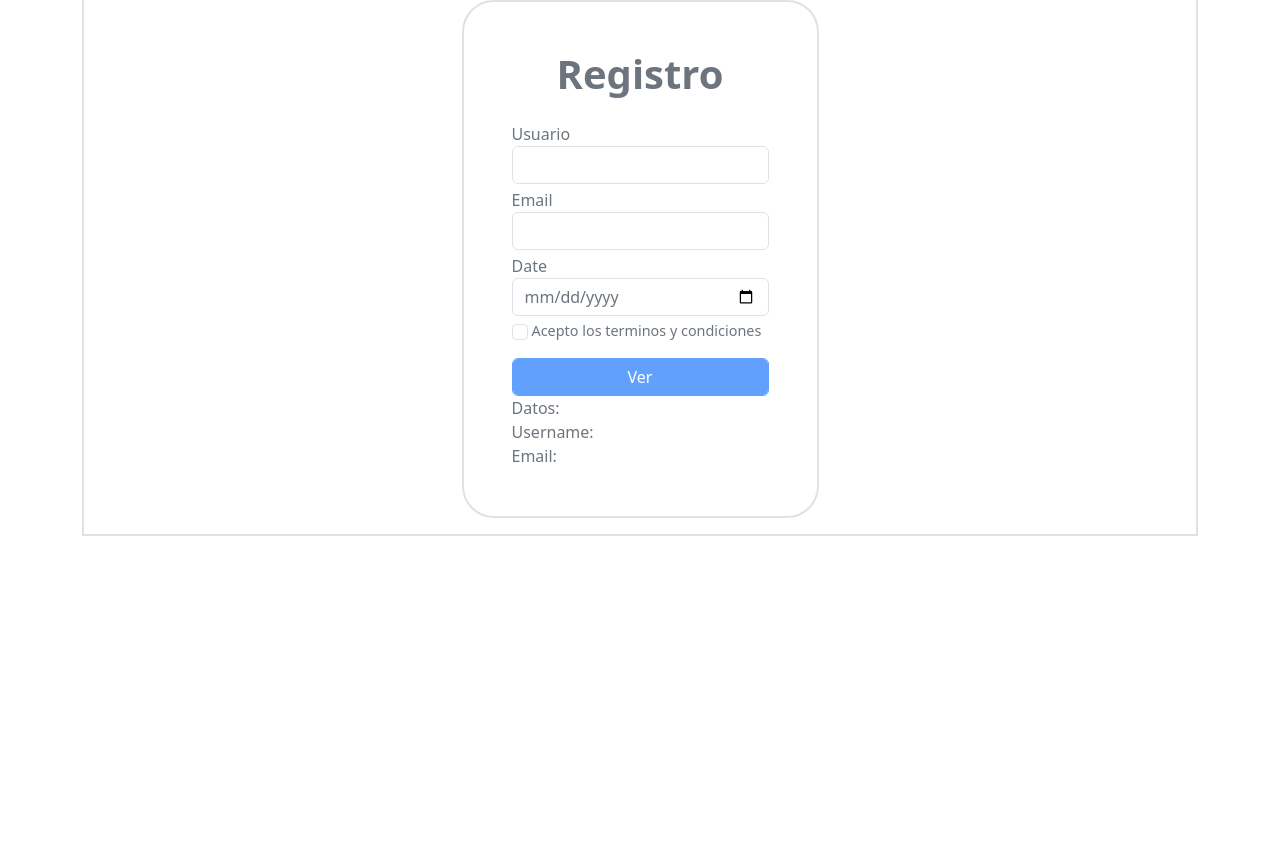
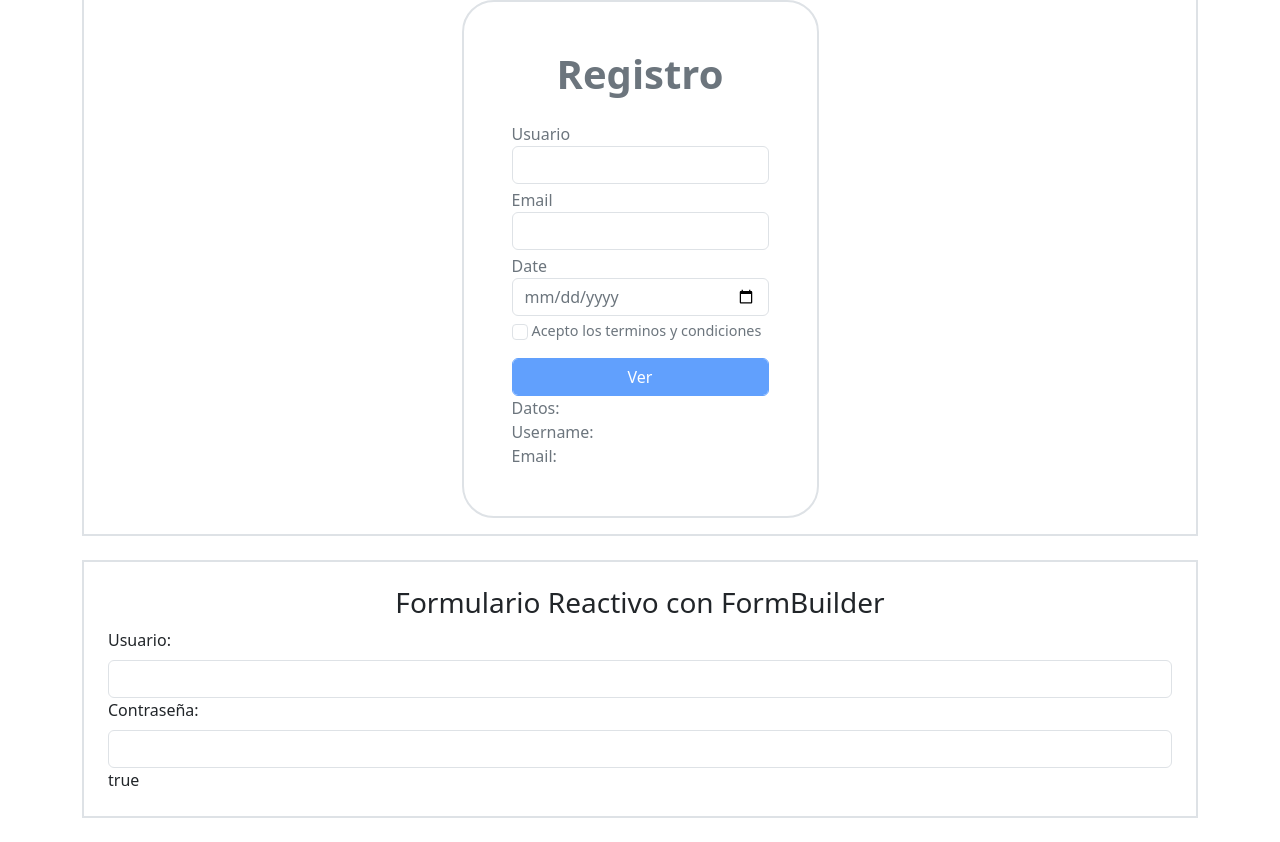
Before and after one commit to SierraJCode/Practica-Angular, an Angular app: page / in a window 1280 px wide. Shown: the part 1854-2696 px from the top of the page. Before the commit the page ends 2406 px from the top, so only its background shows below. Built offline with nearby package versions, Linux system fonts and the light colour scheme.

Commit message:
Acabando FormBuilder

```diff
--- a/src/app/app.component.html
+++ b/src/app/app.component.html
@@ -6,4 +6,5 @@
   <app-propertybinding></app-propertybinding>
   <app-loginform></app-loginform>
   <app-validacion></app-validacion>
+  <app-formbuilder></app-formbuilder>
 </div>
--- a/src/app/app.component.ts
+++ b/src/app/app.component.ts
@@ -7,13 +7,14 @@ import { PropertybindingComponent } from './propertybinding/propertybinding.comp
 import { LoginformComponent } from './loginform/loginform.component';
 import { ValidacionComponent } from './validacion/validacion.component';
 import { FormularioReactivoComponent } from './formulario-reactivo/formulario-reactivo.component';
+import { FormbuilderComponent } from './formbuilder/formbuilder.component';
 
 @Component({
   selector: 'app-root',
   standalone: true,
   imports: [RouterOutlet, InterpolacionComponent, ClassbindingComponent,
   PropertybindingComponent, LoginformComponent,ValidacionComponent,
-  FormularioReactivoComponent,],
+  FormularioReactivoComponent, FormbuilderComponent],
   templateUrl: './app.component.html',
   styleUrl: './app.component.scss'
 })
--- /dev/null
+++ b/src/app/children/children.component.html
@@ -0,0 +1 @@
+<p>children works!</p>
--- a/src/app/classbinding/classbinding.component.html
+++ b/src/app/classbinding/classbinding.component.html
@@ -1,4 +1,4 @@
-<div class="container border border-2 p-4 text-center bg-light">
+<div class="container border border-2 p-4 my-4 text-center bg-light">
     <h3>Class Binding</h3>
     <div class="m-3 ">
         <button [disabled]="disabled" class="btn w-25 btn-danger m-1" (click)="textColor = 'text-bg-danger'">Red</button>
--- /dev/null
+++ b/src/app/formbuilder/formbuilder.component.html
@@ -0,0 +1,18 @@
+<div class="container border border-2 my-4 p-4">
+    <h3 class="text-center">Formulario Reactivo con FormBuilder</h3>
+    <form [formGroup]="formUser">
+        <div>
+            <label class="form-label" for="usuario">Usuario:</label>
+            <input class="form-control" formControlName="usuario" type="text" name="usuario" id="usuario">
+        </div>
+
+        <div>
+            <label class="form-label" for="usuario">Contraseña:</label>
+            <input class="form-control" formControlName="password" type="password" name="usuario" id="usuario">
+        </div>
+        <div [hidden]="formUser.get('usuario')?.errors?.['required']" class="alert alert-danger">
+
+        </div>
+        {{ formUser.get('usuario')?.errors?.['required']}}
+    </form>
+</div>
--- /dev/null
+++ b/src/app/formbuilder/formbuilder.component.ts
@@ -0,0 +1,23 @@
+import { Component } from '@angular/core';
+import { FormBuilder, FormControl, ReactiveFormsModule, Validators } from '@angular/forms';
+
+@Component({
+  selector: 'app-formbuilder',
+  standalone: true,
+  imports: [ReactiveFormsModule],
+  templateUrl: './formbuilder.component.html',
+  styleUrl: './formbuilder.component.scss'
+})
+export class FormbuilderComponent {
+  constructor(private formBuilder: FormBuilder) {}
+  regex: RegExp = /^(?=[^A-Z]*[A-Z])(?=[^a-z]*[a-z])(?=\D*\d).{8,}$/;
+
+  formUser = this.formBuilder.group({
+    usuario: ['', Validators.required],
+    password: ['', Validators.pattern(this.regex)]
+  })
+
+  get usuario(){
+    return this.formUser.get('usuario') as FormControl
+  }
+}
--- a/src/app/formulario-reactivo/formulario-reactivo.component.ts
+++ b/src/app/formulario-reactivo/formulario-reactivo.component.ts
@@ -1,10 +1,6 @@
 import { Component } from '@angular/core';
 import { FormControl, FormGroup, ReactiveFormsModule, Validators } from '@angular/forms';
 import { NgIf } from '@angular/common';
-
-
-
-
 
 @Component({
   selector: 'app-formulario-reactivo',
--- a/src/app/loginform/loginform.component.html
+++ b/src/app/loginform/loginform.component.html
@@ -11,7 +11,7 @@
         </div>
     </form>
 </div> -->
-<div class="container border border-2 p-3 text-center">
+<div class="container border border-2 p-3 my-4 text-center">
     <div class="h3">LoginForm - Bootstrap</div>
     <div class="p-3 d-flex justify-content-center align-items-center">
         <div class="p-5 rounded-5 border border-2 text-secondary">
--- a/src/app/validacion/validacion.component.html
+++ b/src/app/validacion/validacion.component.html
@@ -1,4 +1,4 @@
-<div class="container border border-2 mt-4 p-3">
+<div class="container border border-2 my-4 p-3">
     <h3 class="text-center m-4">Validaciones de formularios</h3>
     <div class="d-flex justify-content-center text-secondary">
         <div class="border border-2 p-5 rounded-5">
```
Also changed, not shown: src/app/children/children.component.ts (added, +12 -0 lines), src/app/children/children.component.scss (added), src/app/formbuilder/formbuilder.component.scss (added), 1 other file (tests, documents, lock files or other folders).
